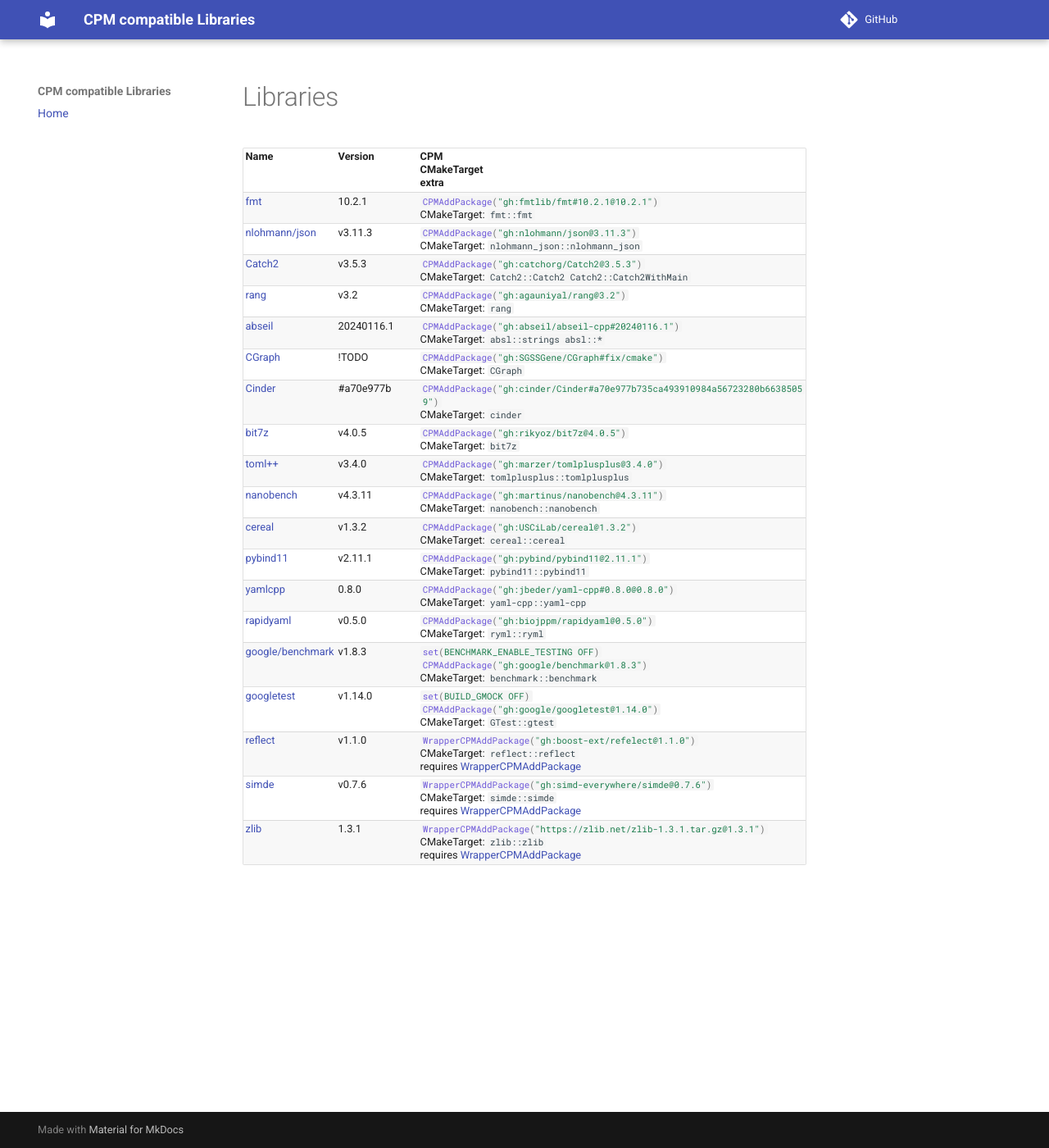
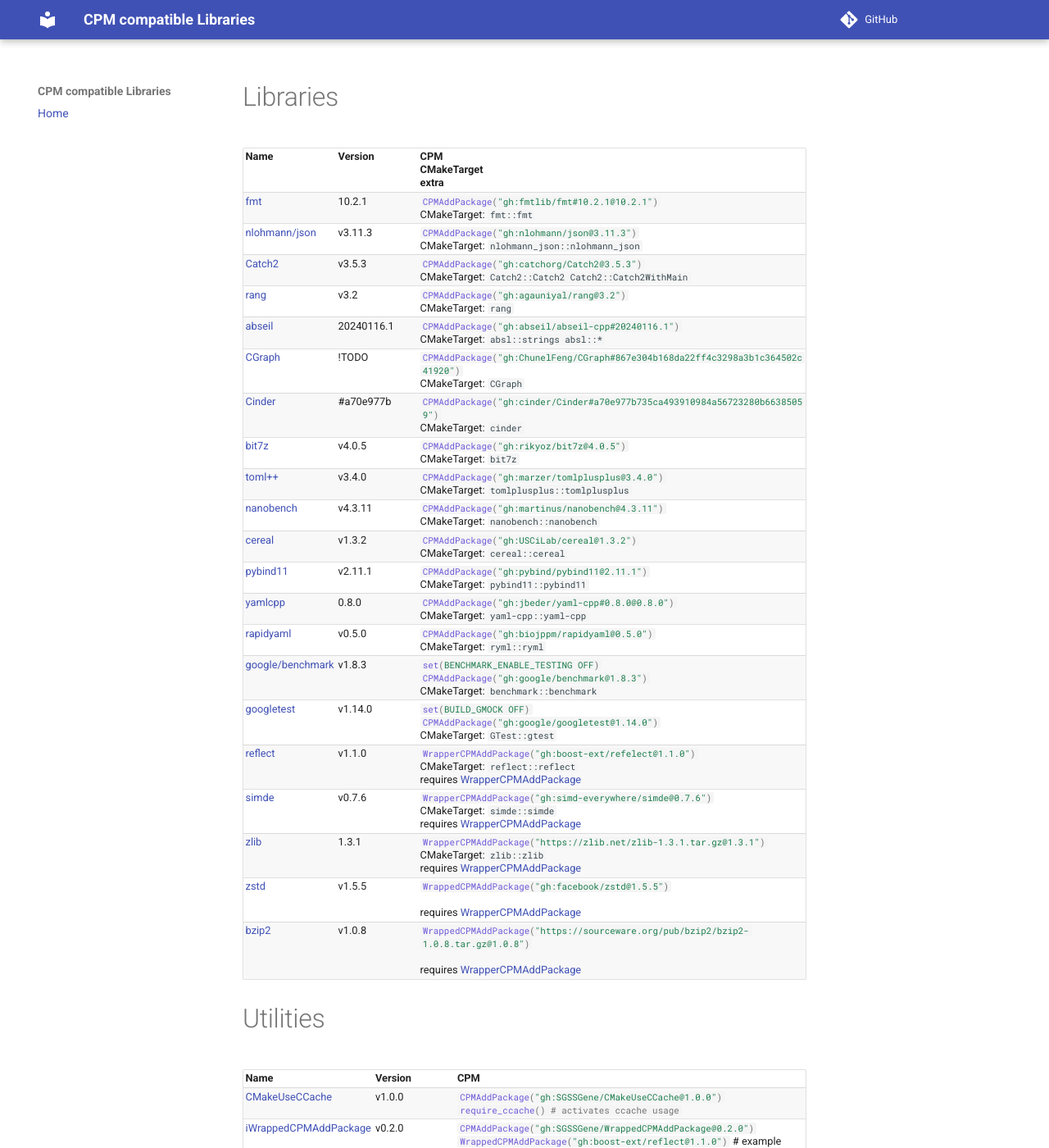
Before and after one commit to SGSSGene/CPM-Libraries, an MkDocs documentation site: the page built from docs/index.md, in a window 1280 px wide and 1400 px high. Shown: the whole window at 82% size. Built offline with MkDocs 1.6.1 and Material for MkDocs 9.7.7, drawn with Linux system fonts in a browser that asks for light colours; comment, search, counter and statistics services are not loaded.

Commit message:
doc: update docs with newest versions

```diff
--- a/docs/index.md
+++ b/docs/index.md
@@ -2,7 +2,6 @@
      SPDX-License-Identifier: CC0-1.0
 -->
 # Libraries
-
 
 <div markdown class="compact_data_table">
 
@@ -13,7 +12,7 @@
 | [Catch2](https://github.com/catchorg/Catch2)            | v3.5.3     | `#!cmake CPMAddPackage("gh:catchorg/Catch2@3.5.3")`                                                 <br>CMakeTarget: `Catch2::Catch2 Catch2::Catch2WithMain`   <br>       |
 | [rang](https://github.com/agauniyal/rang)               | v3.2       | `#!cmake CPMAddPackage("gh:agauniyal/rang@3.2")`                                                    <br>CMakeTarget: `rang`                                    <br>       |
 | [abseil](https://github.com/abseil/abseil-cpp)          | 20240116.1 | `#!cmake CPMAddPackage("gh:abseil/abseil-cpp#20240116.1")`                                          <br>CMakeTarget: `absl::strings absl::*`                   <br>       |
-| [CGraph](https://github.com/ChunelFeng/CGraph)          | !TODO      | `#!cmake CPMAddPackage("gh:SGSSGene/CGraph#fix/cmake")`                                             <br>CMakeTarget: `CGraph`                                  <br>       |
+| [CGraph](https://github.com/ChunelFeng/CGraph)          | !TODO      | `#!cmake CPMAddPackage("gh:ChunelFeng/CGraph#867e304b168da22ff4c3298a3b1c364502c41920")`            <br>CMakeTarget: `CGraph`                                  <br>       |
 | [Cinder](https://github.com/cinder/Cinder)              | #a70e977b  | `#!cmake CPMAddPackage("gh:cinder/Cinder#a70e977b735ca493910984a56723280b66385059")`                <br>CMakeTarget: `cinder`                                  <br>       |
 | [bit7z](https://github.com/rikyoz/bit7z)                | v4.0.5     | `#!cmake CPMAddPackage("gh:rikyoz/bit7z@4.0.5")`                                                    <br>CMakeTarget: `bit7z`                                   <br>       |
 | [toml++](https://github.com/marzer/tomlplusplus)        | v3.4.0     | `#!cmake CPMAddPackage("gh:marzer/tomlplusplus@3.4.0")`                                             <br>CMakeTarget: `tomlplusplus::tomlplusplus`              <br>       |
@@ -27,8 +26,25 @@
 | [reflect](https://github.com/boost-ext/reflect)         | v1.1.0     | `#!cmake WrapperCPMAddPackage("gh:boost-ext/refelect@1.1.0")`                                       <br>CMakeTarget: `reflect::reflect`                        <br> requires [WrapperCPMAddPackage](https://github.com/SGSSGene/EnableCPM) |
 | [simde](https://github.com/simd-everywhere/simde)       | v0.7.6     | `#!cmake WrapperCPMAddPackage("gh:simd-everywhere/simde@0.7.6")`                                    <br>CMakeTarget: `simde::simde`                            <br> requires [WrapperCPMAddPackage](https://github.com/SGSSGene/EnableCPM) |
 | [zlib](https://zlib.net/zlib-1.3.1.tar.gz)              | 1.3.1      | `#!cmake WrapperCPMAddPackage("https://zlib.net/zlib-1.3.1.tar.gz@1.3.1")`                          <br>CMakeTarget: `zlib::zlib`                              <br> requires [WrapperCPMAddPackage](https://github.com/SGSSGene/EnableCPM) |
+| [zstd](https://github.com/facebook/zstd)                | v1.5.5     | `#!cmake WrappedCPMAddPackage("gh:facebook/zstd@1.5.5")`                                            <br>                                                       <br> requires [WrapperCPMAddPackage](https://github.com/SGSSGene/EnableCPM) |
+| [bzip2](https://sourceware.org/bzip2/)                  | v1.0.8     | `#!cmake WrappedCPMAddPackage("https://sourceware.org/pub/bzip2/bzip2-1.0.8.tar.gz@1.0.8")`         <br>                                                       <br> requires [WrapperCPMAddPackage](https://github.com/SGSSGene/EnableCPM) |
+
 
 </div>
+
+# Utilities
+
+<div markdown class="compact_data_table">
+
+| Name                                                                       | Version    | CPM                                                                                                                                                                       |
+|:---------------------------------------------------------------------------|------------|---------------------------------------------------------------------------------------------------------------------------------------------------------------------------|
+| [CMakeUseCCache](https://github.com/SGSSGene/CMakeUseCCache)               |    v1.0.0  | `#!cmake CPMAddPackage("gh:SGSSGene/CMakeUseCCache@1.0.0")`                                      <br>`#!cmake require_ccache() # activates ccache usage`    <br>          |
+| [iWrappedCPMAddPackage](https://github.com/SGSSGene/WrappedCPMAddPackage)  |    v0.2.0  | `#!cmake CPMAddPackage("gh:SGSSGene/WrappedCPMAddPackage@0.2.0")`                                <br>`#!cmake WrappedCPMAddPackage("gh:boost-ext/reflect@1.1.0")` # example usage <br>   |
+
+
+
+</div>
+
 
 <!--
 | [backward-cpp](https://github.com/bombela/backward-cpp) | v1.6       | `backward`                              | `CPMAddPackage("gh:bombela/backward-cpp@1.6")`                               |       |
```
